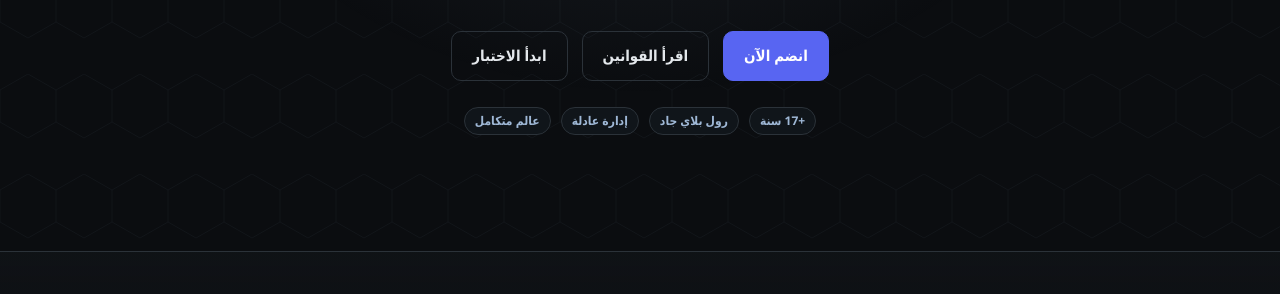
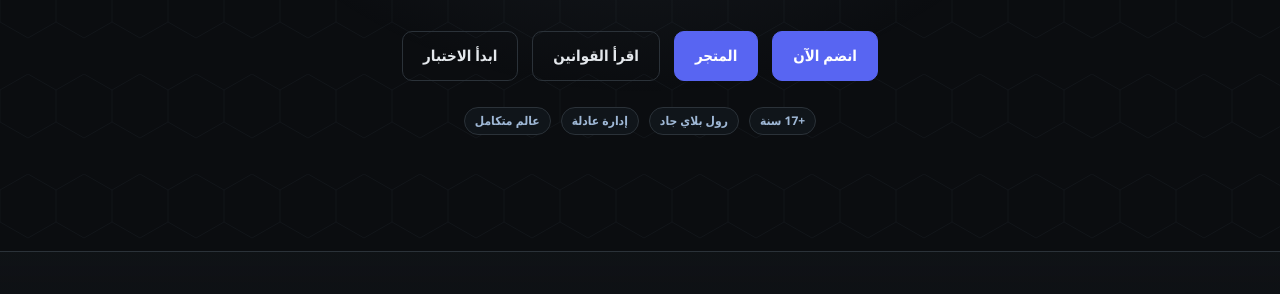
Before and after one commit to s1lvox/haven-city, a plain HTML site: page index.html in a window 1280 px wide. Shown: the part 526-820 px from the top of the page. Drawn offline with Linux system fonts and the light colour scheme.

Commit message:
Update store link selectors in style.css

```diff
--- a/style.css
+++ b/style.css
@@ -186,5 +186,5 @@ body.is-active .btn[data-show="active"]{display:inline-flex!important}
 .crempty{grid-column:1/-1;text-align:center;padding:30px;color:var(--muted);background:var(--panel);border:1px dashed var(--line);border-radius:14px}
 
 /* store is open to everyone */
-a[href="store.html"][data-show="active"]{display:revert!important}
-.btn[href="store.html"][data-show="active"]{display:inline-flex!important}
+a[href="/store"][data-show="active"]{display:revert!important}
+.btn[href="/store"][data-show="active"]{display:inline-flex!important}
```
